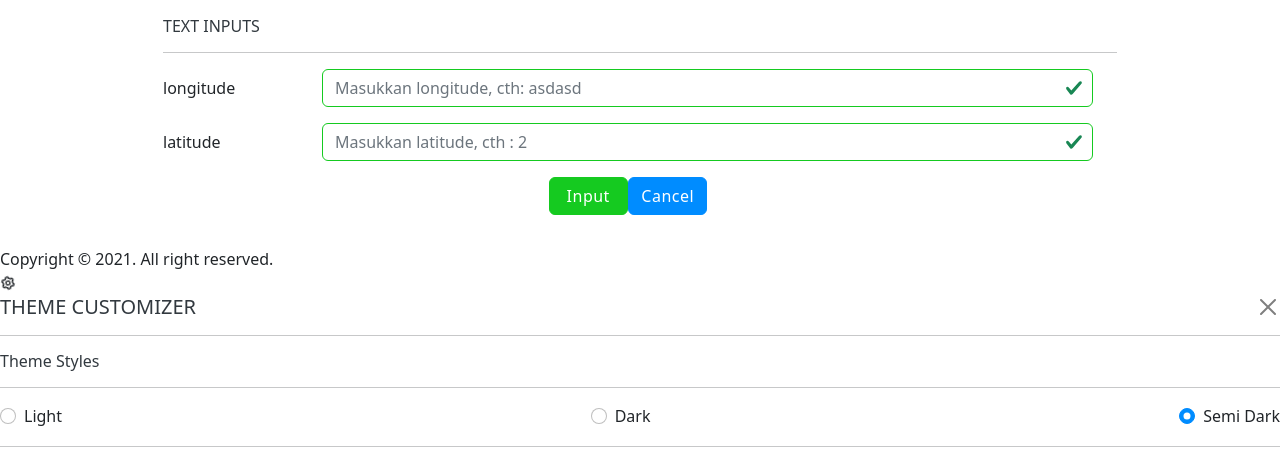
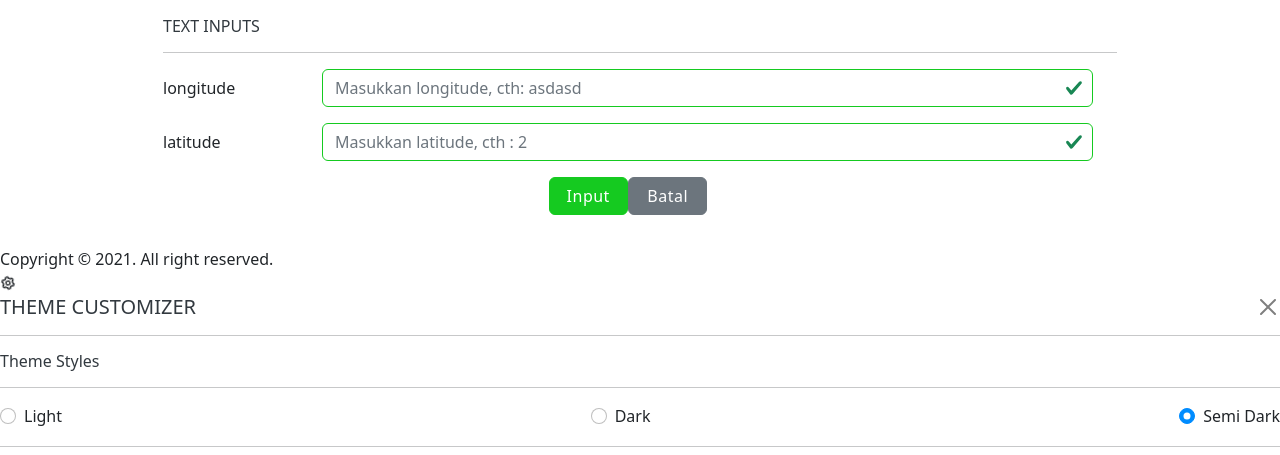
Before and after one commit to lostmys3lf/devsimasset, a CodeIgniter 4 app: template app/Views/MasterDataView/Lokasi/AddLokasi.php in a window 1280 px wide. Shown: the part 1226-1681 px from the top of the page. Run offline with PHP 8.4 and a stand-in for CodeIgniter, Linux system fonts and the light colour scheme; the template is opened without the code that fills it, so the values that code supplies are empty; some libraries are stand-ins or nearby versions.

Commit message:
add tombol batal

```diff
--- a/app/Views/MasterDataView/Lokasi/AddLokasi.php
+++ b/app/Views/MasterDataView/Lokasi/AddLokasi.php
@@ -84,7 +84,7 @@
                     <div class="mb-3 row">
                         <div class="col-sm-5"></div>
                         <input class="col-sm-1 btn btn-success" type="submit" value="Input">
-                        <button class="col-sm-1 btn btn-primary" onclick="goBack()">Cancel</button>
+                        <input class="col-sm-1 btn btn-secondary" type="button" value="Batal" onclick="javascript:history.go(-1);" />
                         <div class="col-sm-5"></div>
                     </div>
                 </form>
@@ -94,9 +94,4 @@
 </div>
 </div>
 </div>
-<script>
-    function goBack() {
-        window.history.back();
-    }
-</script>
 <?= $this->endsection('konten'); ?>
```
